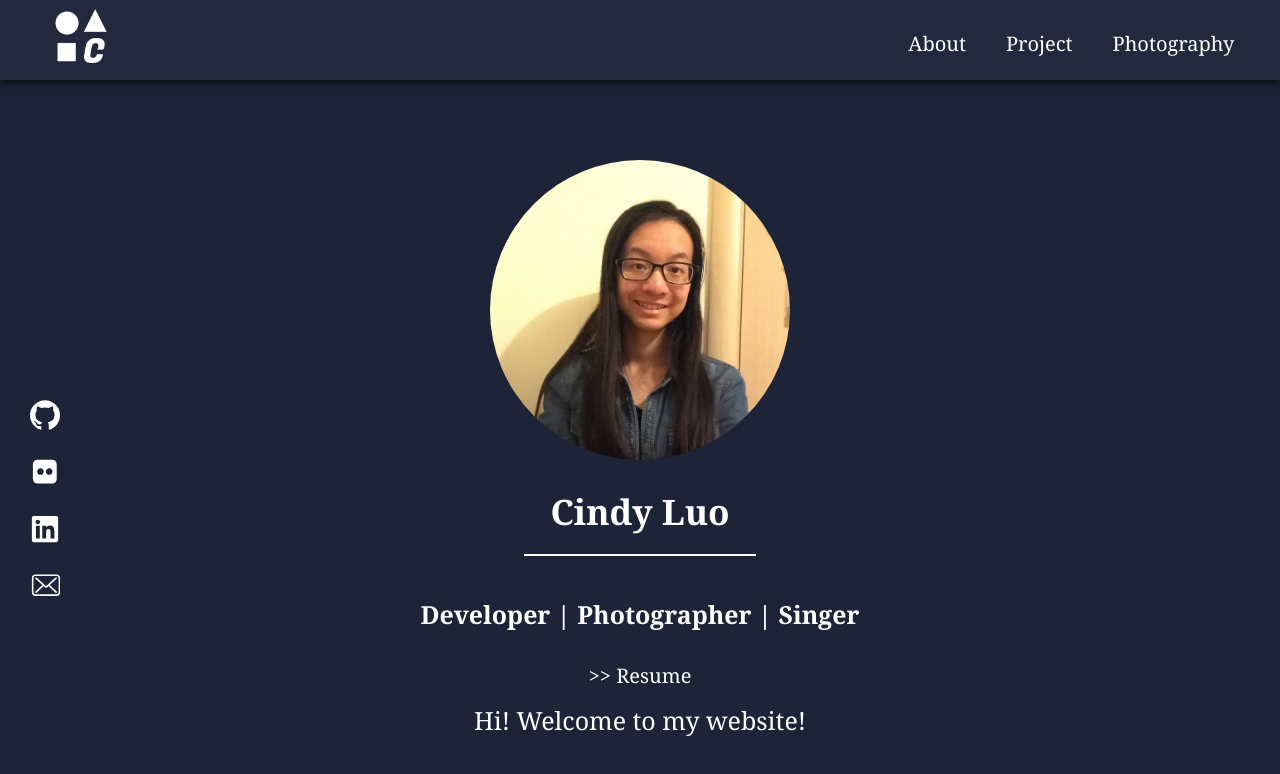
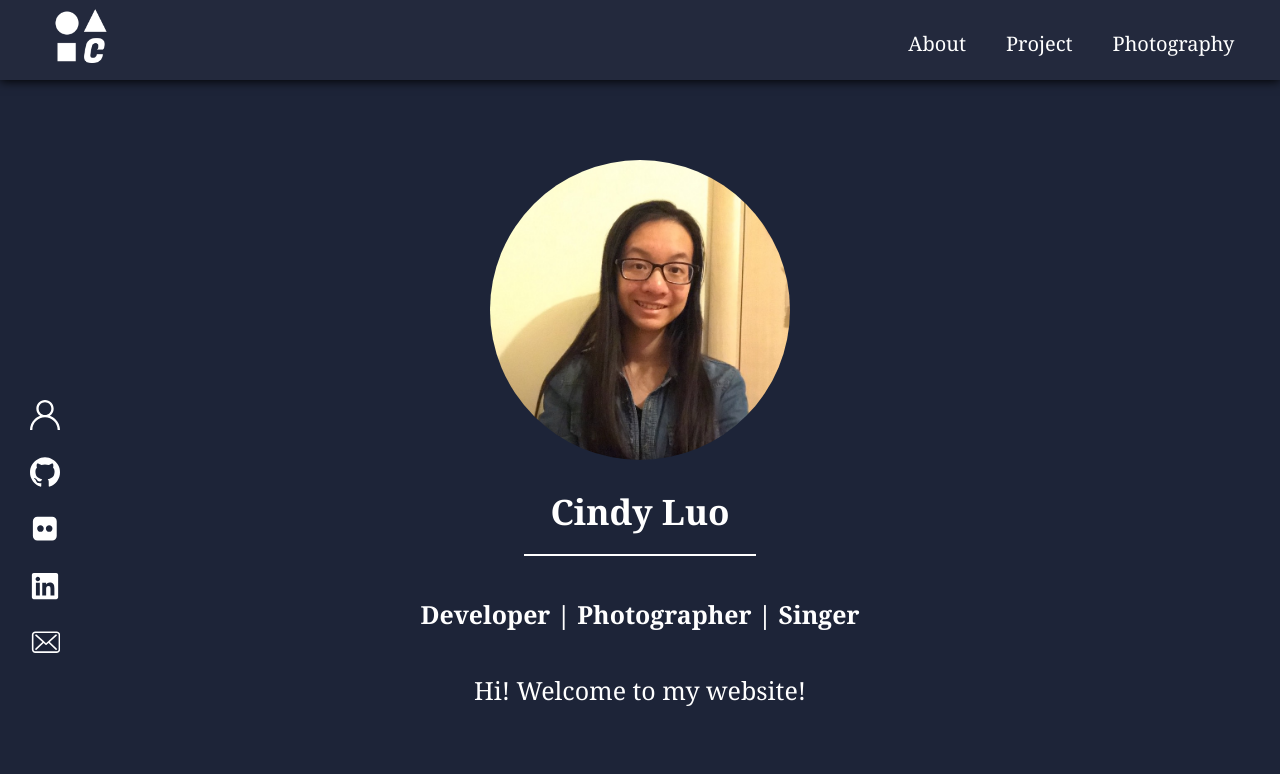
Before and after one commit to cindy1u0/website, a plain HTML site: page index.html in a window 1280 px wide. Drawn offline with Linux system fonts and the light colour scheme.

Commit message:
add icon

```diff
--- a/index.html
+++ b/index.html
@@ -22,12 +22,24 @@
     <h3 style="line-height: 15px">Cindy Luo</h3>
     <hr color="white" width="230" />
     <h5>Developer | Photographer | Singer</h5>
-    <a href="https://drive.google.com/open?id=1Ba6YbRA8tJ1QET23m0X0HU8hdP_e88rF">
-      <p class="resume" style="font-size:20px;line-height: 5px;"> >> Resume</p>
-    </a>
     <p style="font-size:25px">Hi! Welcome to my website!</p>
   </div>
   <div class="icons">
+    <!-- credit for the icon: <div>Icons made by <a href="https://www.flaticon.com/authors/freepik"
+      title="Freepik">Freepik</a> from <a href="https://www.flaticon.com/"
+      title="Flaticon">www.flaticon.com</a></div> -->
+    <a href="https://drive.google.com/open?id=1Ba6YbRA8tJ1QET23m0X0HU8hdP_e88rF">
+      <svg fill="white" class="material-icons" xmlns="http://www.w3.org/2000/svg" width="30" height="30"
+        viewBox="0 0 512 512">
+        <path d="M437.02,330.98c-27.883-27.882-61.071-48.523-97.281-61.018C378.521,243.251,404,198.548,404,148
+          C404,66.393,337.607,0,256,0S108,66.393,108,148c0,50.548,25.479,95.251,64.262,121.962
+          c-36.21,12.495-69.398,33.136-97.281,61.018C26.629,379.333,0,443.62,0,512h40c0-119.103,96.897-216,216-216s216,96.897,216,216
+          h40C512,443.62,485.371,379.333,437.02,330.98z M256,256c-59.551,0-108-48.448-108-108S196.449,40,256,40
+          c59.551,0,108,48.448,108,108S315.551,256,256,256z" />
+      </svg>
+    </a>
+    <br>
+    <br>
     <a href="https://github.com/cindy1u0">
       <svg fill="white" class="material-icons" xmlns="http://www.w3.org/2000/svg" width="30" height="30"
         viewBox="0 0 438.549 438.549">
```
